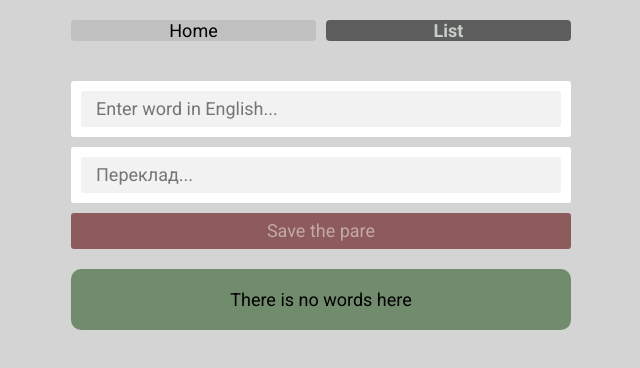
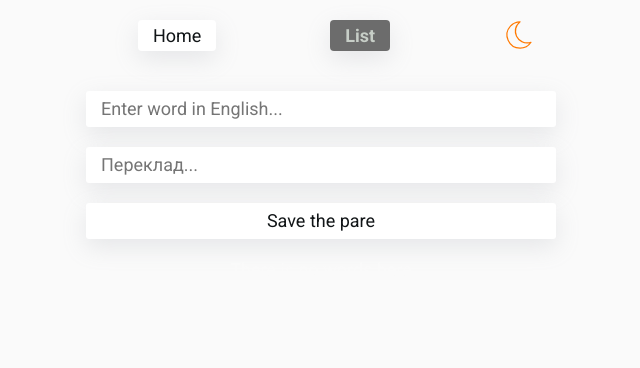
Before and after one commit to dmitriykosenkov/vocabulary, a React (Create React App) app: page /list in a window 1280 px wide. Shown: the top 368 px of the page, without its empty margins (319-959 px from the left). Built offline with nearby package versions, Linux system fonts and the light colour scheme.

Commit message:
adding styles

```diff
--- /dev/null
+++ b/src/_vars.scss
@@ -0,0 +1,11 @@
+$color-bg-light: rgb(250, 250, 250);
+$color-light: rgb(17, 21, 23);
+$color-el-light: rgb(133, 133, 133);
+$color-ui-base-light: hsl(200, 0%, 100%);
+$shadow-light: rgba(149, 157, 165, 0.2) 0 8px 24px;
+
+$color-bg-dark: rgb(32, 44, 55);
+$color-dark: rgb(255, 255, 255);
+$color-el-dark: rgb(43, 57, 69);
+$color-ui-base-dark: hsl(209, 23%, 22%);
+$shadow-dark: rgba(245, 245, 245, 0.2) 0 0 8px;
--- a/src/components/Form/Form.jsx
+++ b/src/components/Form/Form.jsx
@@ -41,13 +41,13 @@ const Form = ({ list, setList }) => {
                onChange={(e) => setValueUkr(e.target.value)}
             />
          </div>
-         <input
+         <button
          className={s.formBtn}
             type="submit"
-            value="Save the pare"
+            // value="Save the pare"
             disabled={!valueUkr}
             onClick={() => handleSubmit(valueEn, valueUkr)}
-         />
+         >Save the pare</button>
       </div>
    );
 };
--- a/src/components/Form/Form.module.scss
+++ b/src/components/Form/Form.module.scss
@@ -1,11 +1,10 @@
 .formBody {
    display: flex;
    flex-direction: column;
-   gap: 10px;
+   gap: 20px;
 }
 .formItem {
-   background-color: #fff;
-   padding: 10px;
+
    border-radius: 3px;
 }
 .formInput {
@@ -15,14 +14,6 @@
    border-radius: 3px;
    background-color: rgb(242, 242, 242);
    color: #1b1b1b;
-   // &::placeholder{
-   //    color: rgba(255, 255, 255, 0.596);
-   //    font-style: italic;
-   // }
-   // &:disabled {
-   //    color: rgba(94, 93, 75, 0.459);
-   //    background-color: rgb(94, 93, 75);
-   // }
    &:focus {
       outline: 2px  solid rgba(94, 93, 75, 0.688);
    }
@@ -30,11 +21,11 @@
 .formBtn {
    line-height: 2;
    border-radius: 3px;
-   background-color: rgb(141, 91, 91);
-   color: #fff;
-   &:disabled {
-      color: rgba(255, 255, 255, 0.474);
-   }
+   // background-color: rgb(141, 91, 91);
+   // color: #fff;
+   // &:disabled {
+   //    color: rgba(255, 255, 255, 0.474);
+   // }
    &:focus {
       outline: 2px  solid rgb(141, 91, 91);
    }
--- a/src/components/WordItem/WordItem.module.scss
+++ b/src/components/WordItem/WordItem.module.scss
@@ -1,10 +1,18 @@
+@import "../../vars";
+
 .bodyItem {
-   background-color: rgba(233, 233, 233, 0.515);
+
    border-radius: 5px;
    padding: 5px;
    &:not(:last-child) {
       margin-bottom: 10px;
    }
+}
+body[data-theme="light"] .bodyItem  {
+   background-color: $color-el-light;
+}
+body[data-theme="dark"] .bodyItem  {
+   background-color: $color-el-light;
 }
 .textItem {
    margin-bottom: 10px;
--- /dev/null
+++ b/src/hooks/useUserThemeHook.jsx
@@ -0,0 +1,19 @@
+import { useEffect, useState } from "react";
+
+export function useUserTheme(initialValue) {
+   const [theme, setTheme] = useState(initialValue);
+   const userTheme = localStorage.getItem("theme-test");
+   const toggleTheme = () => {
+      setTheme(theme === "light" ? "dark" : "light");
+   };
+   useEffect(() => {
+      if (userTheme) {
+         setTheme(userTheme);
+      }
+   }, []);
+   useEffect(() => {
+      document.body.setAttribute("data-theme", theme);
+      localStorage.setItem("theme-test", theme);
+   }, [theme]);
+   return { theme, toggleTheme };
+}
--- a/src/index.scss
+++ b/src/index.scss
@@ -1,19 +1,40 @@
 @import url("https://fonts.googleapis.com/css?family=Roboto:regular,700&display=swap");
+@import "./vars";
 
-*, ::before, ::after {
+
+*,
+::before,
+::after {
    margin: 0;
    padding: 0;
    border: 0;
    box-sizing: border-box;
 }
 
-
 html,
 body {
    font-family: "Roboto";
-  min-height: 100%;
-  background: rgb(212, 212, 212);
-  font-size: 18px;
+   min-height: 100%;
+   font-size: 18px;
+   transition: ease all 0.3s;
+}
+body[data-theme="light"] {
+   background-color: $color-bg-light;
+   color: $color-bg-light;
+   input,button {
+      background-color: $color-ui-base-light;
+      color: $color-light;
+      box-shadow: $shadow-light;
+   }
+}
+body[data-theme="dark"] {
+   background-color: $color-bg-dark;
+   color: $color-bg-dark;
+   input,button {
+      background-color: $color-ui-base-dark;
+      color: $color-dark;
+      box-shadow: $shadow-dark;
+   }
 }
 a {
    text-decoration: none;
@@ -22,15 +43,12 @@ a {
 textarea,
 input,
 button {
+   cursor: pointer;
    font-weight: inherit;
    font-size: inherit;
-   color: inherit;
    font-family: inherit;
 }
-button {
-   cursor: pointer;
-   background-color: inherit;
-}
+
 
 ul {
    list-style: none;
--- a/src/routes/root.jsx
+++ b/src/routes/root.jsx
@@ -2,9 +2,13 @@ import { useEffect, useState } from "react";
 import { Link, NavLink, Outlet } from "react-router-dom";
 import s from "./root.module.scss";
 import Form from "../components/Form/Form";
+import { useUserTheme } from "../hooks/useUserThemeHook";
+import sunLogo from "../assets/sun.svg";
+import moonLogo from "../assets/moon.svg";
 
 export const Root = () => {
    const [list, setList] = useState([]);
+   const { theme, toggleTheme } = useUserTheme("light");
    const deleteItem = (id) => {
       const vocabluary = localStorage.getItem("vocabluary");
       const newVoc = JSON.parse(vocabluary).filter((item) => item.id !== id);
@@ -39,6 +43,14 @@ export const Root = () => {
                   >
                      List
                   </NavLink>
+
+                  <button className={s.themeBtn} onClick={toggleTheme}>
+                     {theme === "light" ? (
+                        <img src={moonLogo} alt="moon" />
+                     ) : (
+                        <img src={sunLogo} alt="sun" />
+                     )}
+                  </button>
                </ul>
             </nav>
             <div className={s.form}>
--- a/src/routes/root.module.scss
+++ b/src/routes/root.module.scss
@@ -1,3 +1,4 @@
+@import "../_vars.scss";
 .wrapper {
    min-height: 100vh;
 }
@@ -10,6 +11,7 @@
    align-items: center;
    justify-content: center;
    gap: 20px;
+   padding: 0 15px;
 }
 .navbar {
    width: 100%;
@@ -21,28 +23,54 @@
    gap: 10px;
 }
 .navbarItem {
-   flex: 1 1 50%;
+   padding: 5px 15px;
    display: flex;
    justify-content: center;
    border-radius: 4px;
-   background-color: rgba(20, 20, 20, 0.101);
+   transition: ease all 0.3s;
+}
+
+body[data-theme="light"] .navbarItem {
+   background-color: $color-ui-base-light;
+   color: $color-light;
+   box-shadow: $shadow-light;
+}
+body[data-theme="dark"] .navbarItem {
+   background-color: $color-el-dark;
+   color: $color-dark;
+   box-shadow: $shadow-dark;
 }
 .navbarItemActive {
-   flex: 1 1 50%;
+   padding: 5px 15px;
    display: flex;
    justify-content: center;
    border-radius: 4px;
    color: rgb(199, 206, 199);
    font-weight: 700;
    background-color: rgba(20, 20, 20, 0.615);
+   transition: ease all 0.3s;
+}
+body[data-theme="light"] .navbarItemActive {
+   box-shadow: $shadow-light;
+}
+body[data-theme="dark"] .navbarItemActive {
+   box-shadow: $shadow-dark;
 }
 .form {
    width: 100%;
 }
+.themeBtn {
+   position: relative;
+   img {
+      position: absolute;
+      width: 30px;
+      height: 30px;
+      top: 0;
+      left: 0;
+   }
+}
 .body {
-   background-color: rgba(11, 67, 0, 0.489);
    width: 100%;
    border-radius: 10px;
-   padding: 20px;
    text-align: center;
 }
```
Also changed, not shown: src/assets/moon.svg (added), src/assets/sun.svg (added). Lines whose indentation alone changed are shown as unchanged.
